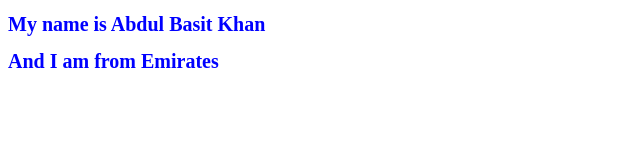
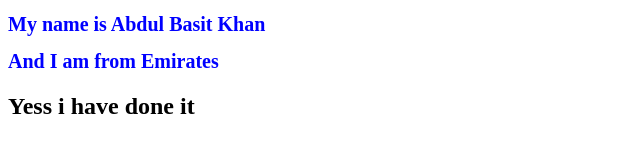
Before and after one commit to imbasito/imbasito.github.io, a plain HTML site: page index.html in a window 1280 px wide. Shown: the whole page, without its empty margins (0-640 px from the left). Drawn offline with Linux system fonts and the light colour scheme.

Commit message:
New Line

```diff
--- a/index.html
+++ b/index.html
@@ -14,6 +14,8 @@
 <body>
 	<h1> My name is Abdul Basit Khan </h1>
 	<h1> And I am from Emirates </h1>
+	<h2>Yess i have done it</h2>
+
 </body>
 
 </html>
```
